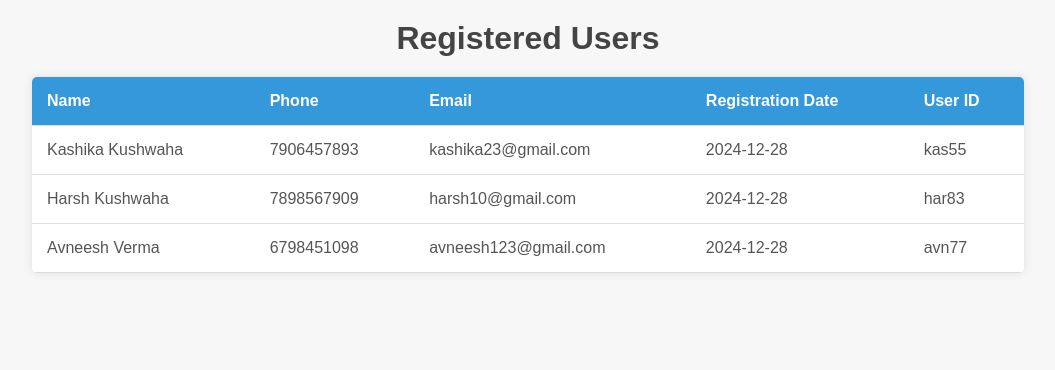
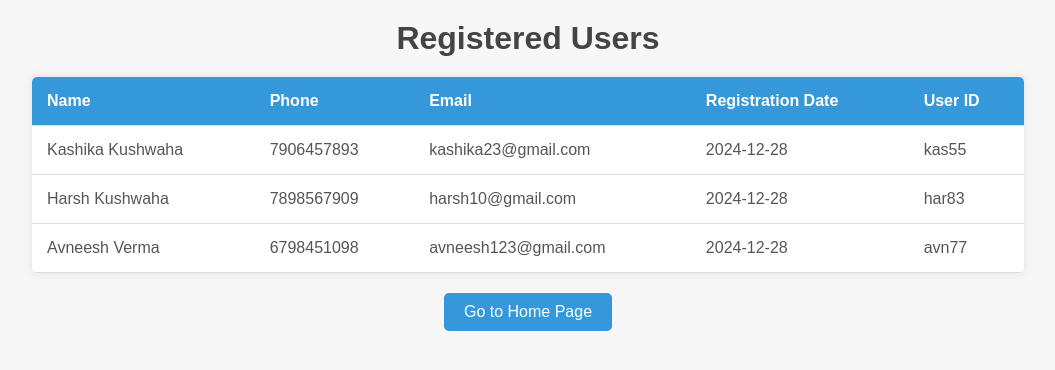
Before and after one commit to kashika13/CCMS, a Flask app: page /users in a window 1280 px wide. Shown: the top 370 px of the page, without its empty margins (112-1167 px from the left). Run offline with Flask 3, Linux system fonts and the light colour scheme; data comes from the database, SQL or seed files in the repository; both versions use the stored data as it was after the commit.

Commit message:
Improved Interface

```diff
--- a/templates/allocate_cabin.html
+++ b/templates/allocate_cabin.html
@@ -24,4 +24,10 @@
     <p><strong>{{ result }}</strong></p>
     {% endif %}
 </body>
+<br>
+<a href="{{ url_for('index') }}">
+    <button style="background-color: #3498db; color: white; padding: 10px 20px; border: none; border-radius: 5px; font-size: 1rem; cursor: pointer;">
+        Go to Home Page
+    </button>
+</a>
 </html>
--- a/templates/generate_bill.html
+++ b/templates/generate_bill.html
@@ -26,4 +26,10 @@
     <p><strong>Bill: Rs.{{ bill }}</strong></p>
     {% endif %}
 </body>
+<br>
+<a href="{{ url_for('index') }}">
+    <button style="background-color: #3498db; color: white; padding: 10px 20px; border: none; border-radius: 5px; font-size: 1rem; cursor: pointer;">
+        Go to Home Page
+    </button>
+</a>
 </html>
--- a/templates/priority_users.html
+++ b/templates/priority_users.html
@@ -21,4 +21,9 @@
         {% endfor %}
     </table>
 </body>
+<a href="{{ url_for('index') }}">
+    <button style="background-color: #3498db; color: white; padding: 10px 20px; border: none; border-radius: 5px; font-size: 1rem; cursor: pointer;">
+        Go to Home Page
+    </button>
+</a>
 </html>
--- a/templates/register.html
+++ b/templates/register.html
@@ -25,4 +25,10 @@
     <p class="success-message">User registered successfully with ID: <strong>{{ user_id }}</strong>!</p>
     {% endif %}
 </body>
+<br>
+<a href="{{ url_for('index') }}">
+    <button style="background-color: #3498db; color: white; padding: 10px 20px; border: none; border-radius: 5px; font-size: 1rem; cursor: pointer;">
+        Go to Home Page
+    </button>
+</a>
 </html>
--- a/templates/users.html
+++ b/templates/users.html
@@ -27,4 +27,9 @@
         {% endfor %}
     </table>
 </body>
+<a href="{{ url_for('index') }}">
+    <button style="background-color: #3498db; color: white; padding: 10px 20px; border: none; border-radius: 5px; font-size: 1rem; cursor: pointer;">
+        Go to Home Page
+    </button>
+</a>
 </html>
```
Also changed, not shown: ccms.db, readme.txt.
